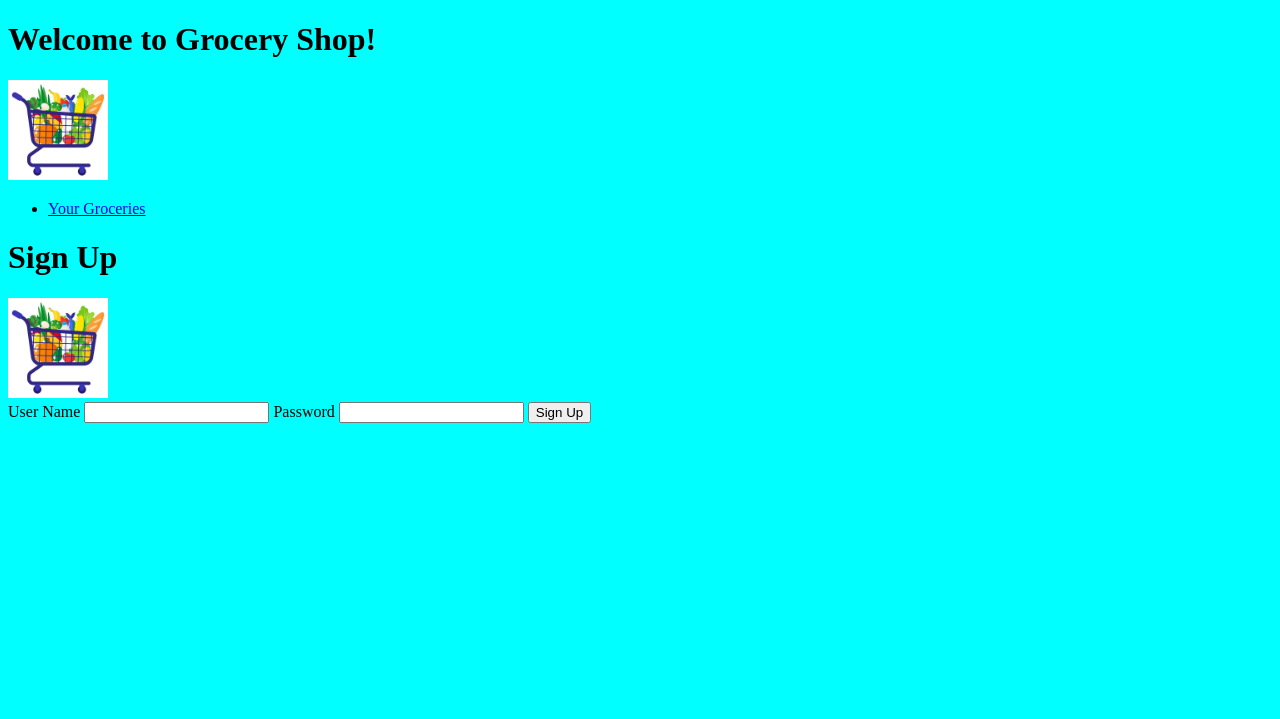
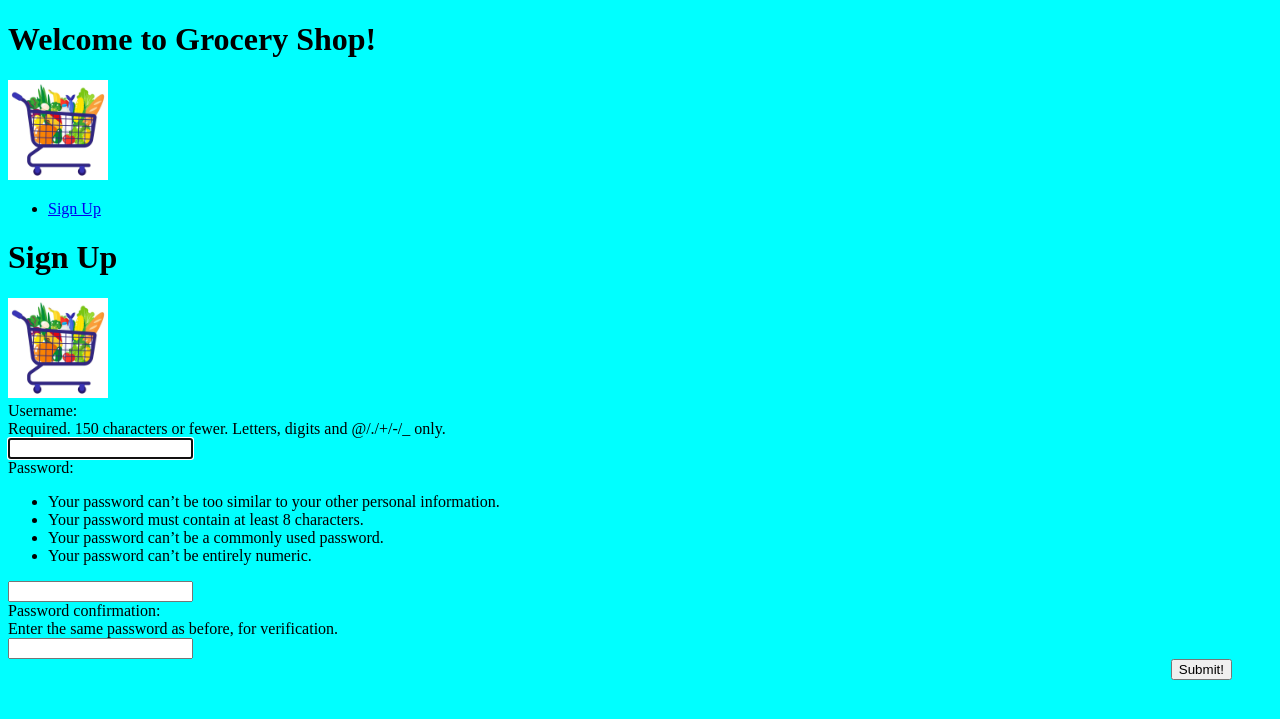
Before and after one commit to zsandler/shopping-list-project, a Django app: page /accounts/signup/ in a window 1280 px wide. Shown: the top 719 px of the page. Run offline with Django 5.2, Linux system fonts and the light colour scheme.

Commit message:
full functionality!

```diff
--- a/groceryshop/settings.py
+++ b/groceryshop/settings.py
@@ -118,6 +118,7 @@ USE_TZ = True
 
 STATIC_URL = 'static/'
 LOGIN_REDIRECT_URL = 'groceries-index'
+LOGOUT_REDIRECT_URL = 'home'
 
 # Default primary key field type
 # https://docs.djangoproject.com/en/5.1/ref/settings/#default-auto-field
--- /dev/null
+++ b/main_app/static/css/form.css
@@ -0,0 +1,44 @@
+.page-header img{
+    max-width: 100px;
+    max-height: 100px;
+}
+
+.form-container {
+    display: flex;
+    flex-direction: column;
+    width: 100%;
+  }
+
+  table {
+    padding: 0 40px;
+    width: 100%;
+    border-spacing: 0 20px;
+  }
+
+  th {
+    text-align: left;
+    padding: 6px 20px 0 0;
+    font-weight: normal;
+    vertical-align: top;
+    font-size: var(--font-reg);
+  }
+
+  td {
+    max-width: 60%;
+  }
+
+  td > * {
+    width: 100%;
+    padding: 2px 4px;
+    font-size: var(--font-l);
+  }
+
+  td > textarea {
+    height: calc(4 * var(--font-l) + 8px);
+    font-family: inherit;
+  }
+
+  .btn {
+    align-self: flex-end;
+    margin-right: 40px;
+  }
--- a/main_app/templates/base.html
+++ b/main_app/templates/base.html
@@ -24,11 +24,19 @@
         <ul>
 
 
-{% if user.is_authenticated %}
+{% if not user.is_authenticated %}
 <li><a href="{% url 'sign-up' %}">Sign Up</a></li>
 
 {% else %}
 <li><a href="{% url 'groceries-index' %}">Your Groceries</a></li>
+<li><a href="{% url 'grocery-create' %}">Add Grocery</a></li>
+<li>
+  <form action="{% url 'logout' %}" id="logout=form" method="post">
+    {% csrf_token %}
+    <button type="submit">Log Out</button>
+  </form>
+</li>
+
 
 {% endif %}
 
@@ -38,11 +46,15 @@
     </header>
     <main>
      {% block content %}
-        <section>
-            <form action="" method="post" class="sign-in-form">
-                {% csrf_token %}
-
-            </form>
+        <section class="grocery-list">
+        <ul>
+          <h3>{{ grocery.name }}</h3>
+          <h5>{{ grocery.quantity }}</h5>
+        </ul>
+        <div class="list-actions">
+          <a href="{% url 'grocery-update' grocery.id %}" class="btn warn">Edit</a>
+        <a href="{% url 'grocery-delete' grocery.id %}" class="btn danger">Delete</a>
+        </div>
         </section>
      {% endblock %}
      </main>
--- a/main_app/templates/sign-up.html
+++ b/main_app/templates/sign-up.html
@@ -11,14 +11,13 @@
 {% if error_message %}
   <p class="red-text">{{ error_message }}</p>
 {% endif %}
+
 <form action="" method="post" class="form-container" autocomplete="off">
   {% csrf_token %}
-  <label for="name">User Name</label>
-  <input type="text" id="user-name" name="user-name">
-  <label for="password">Password</label>
-  <input type="password" id="password" name="password">
-
-  <button action="submit" class="btn submit">Sign Up</button>
+  <table>
+    {{ form }}
+  </table>
+  <button type="submit" class="btn submit">Submit!</button>
 </form>
 
 {% endblock %}
--- a/main_app/urls.py
+++ b/main_app/urls.py
@@ -3,6 +3,9 @@ from . import views # Import views to connect routes to view functions
 
 urlpatterns = [
     path('', views.Home.as_view(), name="home"),
+    path('accounts/signup/', views.signup, name='sign-up'),
     path('groceries/', views.grocery_index, name='groceries-index'),
-    path('accounts/signup/', views.signup, name='sign-up'),
+    path('groceries/create/', views.GroceryCreate.as_view(), name='grocery-create'),
+    path('groceries/<int:pk>/update/', views.GroceryUpdate.as_view(), name='grocery-update'),
+    path('groceries/<int:pk>/delete/', views.GroceryDelete.as_view(), name='grocery-delete'),
 ]
--- a/main_app/views.py
+++ b/main_app/views.py
@@ -4,6 +4,10 @@ from .models import Grocery
 from django.contrib.auth import login
 from django.contrib.auth.forms import UserCreationForm
 from django.contrib.auth.views import LoginView
+from django.views.generic.edit import CreateView, UpdateView, DeleteView
+
+from django.contrib.auth.decorators import login_required
+from django.contrib.auth.mixins import LoginRequiredMixin
 
 # class Grocery:
 #     def __init__(self, name, quantity):
@@ -18,6 +22,23 @@ from django.contrib.auth.views import LoginView
 
 class Home(LoginView):
     template_name = 'home.html'
+
+class GroceryCreate(LoginRequiredMixin, CreateView):
+    model = Grocery
+    fields = '__all__'
+    def form_valid(self, form):
+        form.instance.user = self.request.user
+        return super().form_valid(form)
+    success_url = '/groceries/'
+
+class GroceryUpdate(LoginRequiredMixin, UpdateView):
+    model = Grocery
+    fields = ['quantity']
+    success_url = '/groceries/'
+
+class GroceryDelete(LoginRequiredMixin, DeleteView):
+    model = Grocery
+    success_url = '/groceries/'
 
 
 # def home(request):
```
Also changed, not shown: main_app/models.py (+7 -0 lines), main_app/static/css/groceries/grocery-index.css (renamed from main_app/static/css/grocery-index.css, +10 -0 lines), main_app/templates/groceries/index.html (+14 -2 lines), main_app/templates/main_app/grocery_confirm_delete.html (added, +17 -0 lines), main_app/templates/main_app/grocery_form.html (added, +21 -0 lines), main_app/static/images/don't-use-kiwi.jpg (added), main_app/static/images/kiwi.jpg, 4 other files.
